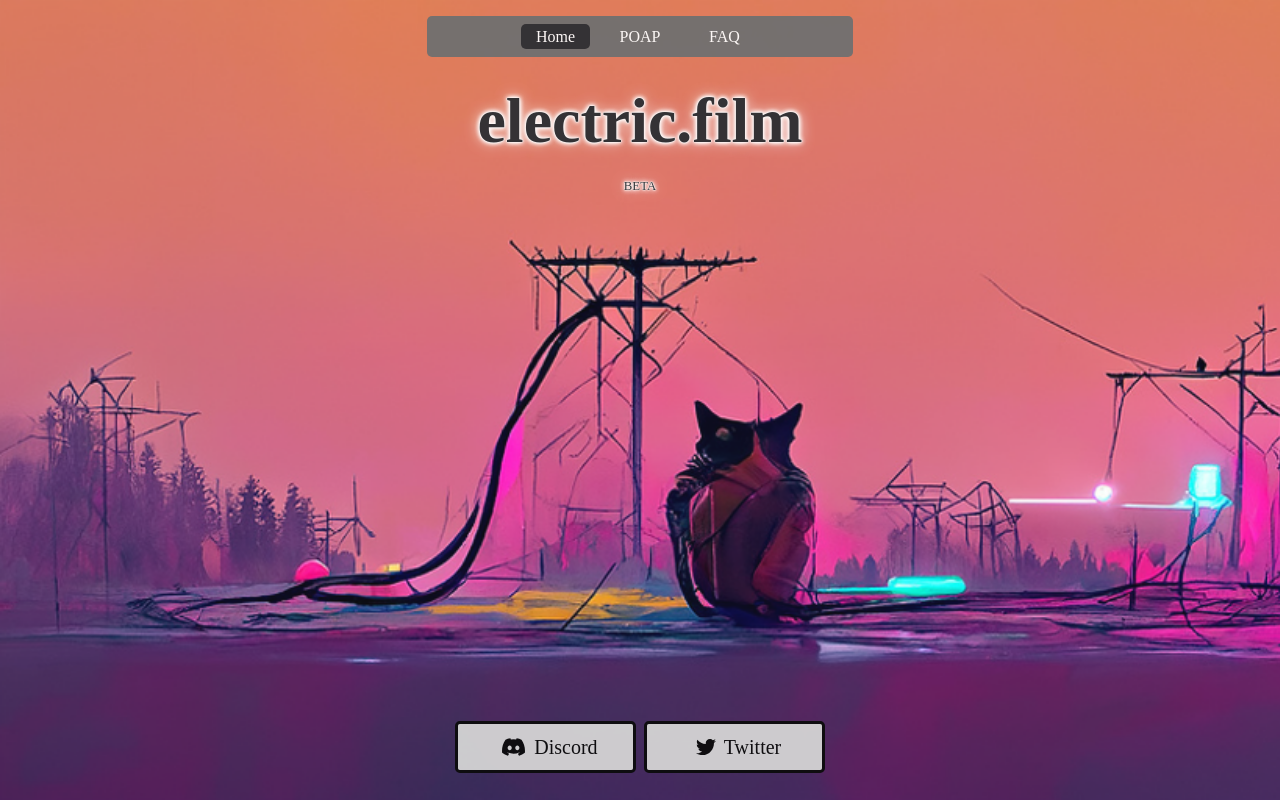
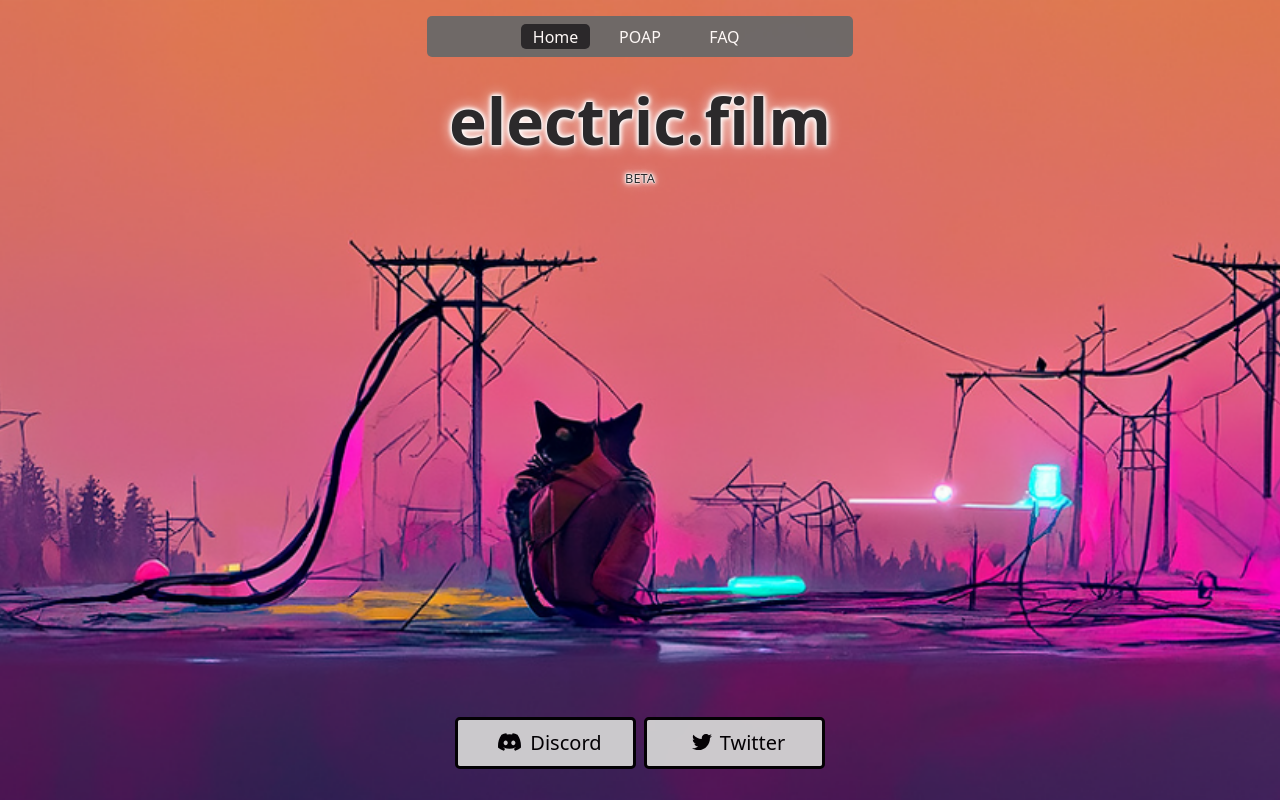
Before and after one commit to pascalschoepfer/electricfilm, a Next.js app: page / in a window 1280 px wide. Built offline with nearby package versions, Linux system fonts and the light colour scheme.

Commit message:
small design changes

```diff
--- a/pages/index.js
+++ b/pages/index.js
@@ -8,15 +8,9 @@ const Home = () => {
     return (
         <div>
             <Nav/>
-            <div className='container justify-content-center text-center container-title mt-3 col-12'>
-                <div className='row justify-content-center '>
-                    <div className='col-10'>
-                      <strong>electric.film</strong>
-                    </div>
-                    <div>
-                        <sub>BETA</sub>
-                    </div>
-                </div>
+            <div className='container text-center container-title mt-3'>
+                <strong>electric.film</strong>
+                <p>BETA</p>
             </div>
             <div className="container container-bottom-buttons text-center p-md-2 col-xl-4 col-md-6 col-sm-8 col-12">
                 <div className="nav nav-pills row justify-content-center">
--- a/styles/globals.css
+++ b/styles/globals.css
@@ -1,25 +1,27 @@
 
 /* Body / Background */
-html, body {
+html {
   font-family: Bahnschrift, serif;
-  width: 100vw;
-  height: 100vh;
-  opacity: .95;
-  overflow-x: hidden;
-  background-size: cover;
-  background-repeat: no-repeat;
 }
 
 @media (orientation: landscape) {
   body {
-    background-image: url('../public/bg-lg.png');
+    background: url('../public/bg-lg.png') no-repeat center center fixed;
   }
 }
 
 @media (orientation: portrait) {
   body {
-    background-image: url('../public/bg-sm.png');
+    background: url('../public/bg-sm.png') no-repeat center center fixed;
   }
+}
+
+body {
+  -webkit-background-size: cover;
+  -moz-background-size: cover;
+  -o-background-size: cover;
+  background-size: cover;
+  opacity: .95;
 }
 
 a {
@@ -69,7 +71,7 @@ a {
   text-shadow: 0 0 1px #fff, 0 0 1px #fff, 0 0 1px #fff, 0 0 5px #fff, 0 0 15px #fff, 0 0 2px #fff, 0 0 5px #fff, 0 0 5px #fff;
 }
 
-.container-title sub {
+.container-title p {
   font-size: 5vw;
   text-shadow: 0 0 1px #fff, 0 0 1px #fff, 0 0 1px #fff, 0 0 5px #fff, 0 0 15px #fff, 0 0 2px #fff, 0 0 5px #fff, 0 0 5px #fff;
 }
@@ -146,7 +148,7 @@ a {
   .container-title strong {
     font-size: 7vw;
   }
-  .container-title sub {
+  .container-title p {
     font-size: 2vw;
   }
 }
@@ -167,7 +169,7 @@ a {
   .container-title strong {
     font-size: 5vw;
   }
-  .container-title sub {
+  .container-title p {
     font-size: 1vw;
   }
 }
```
